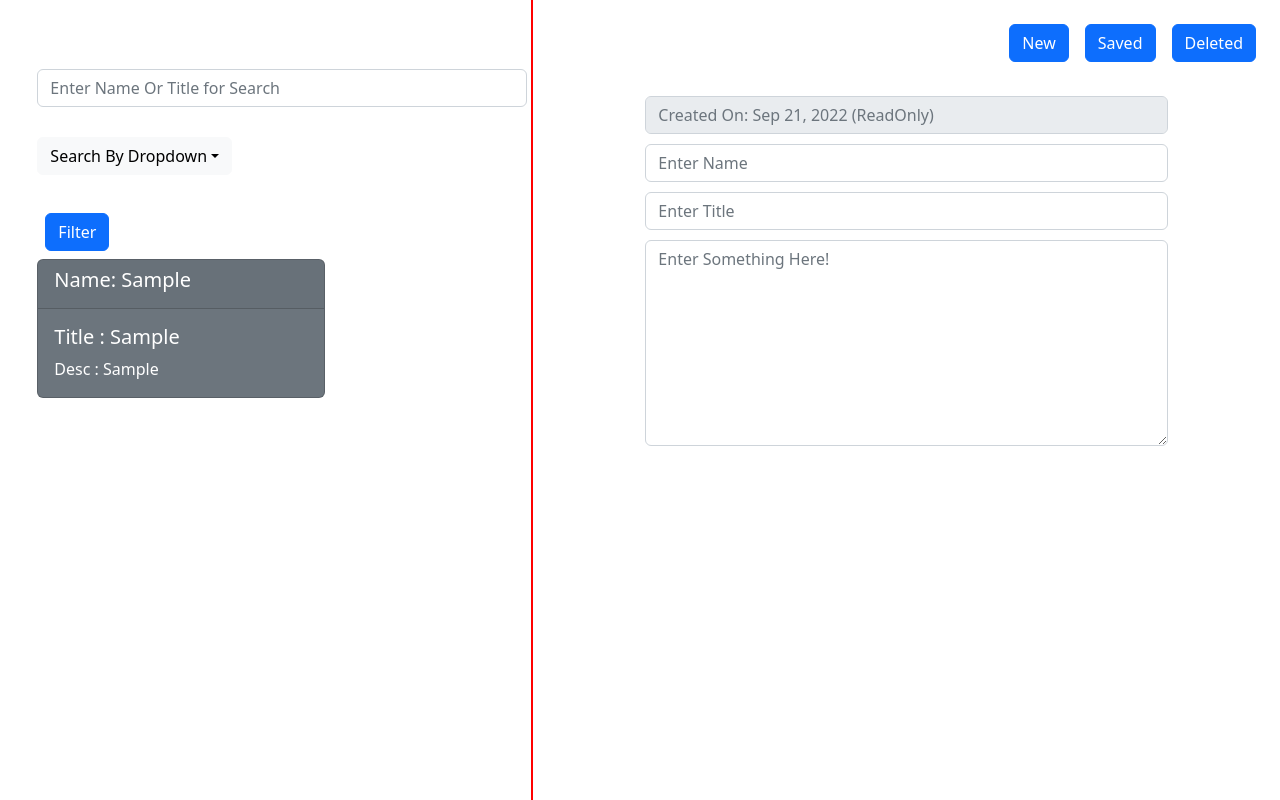
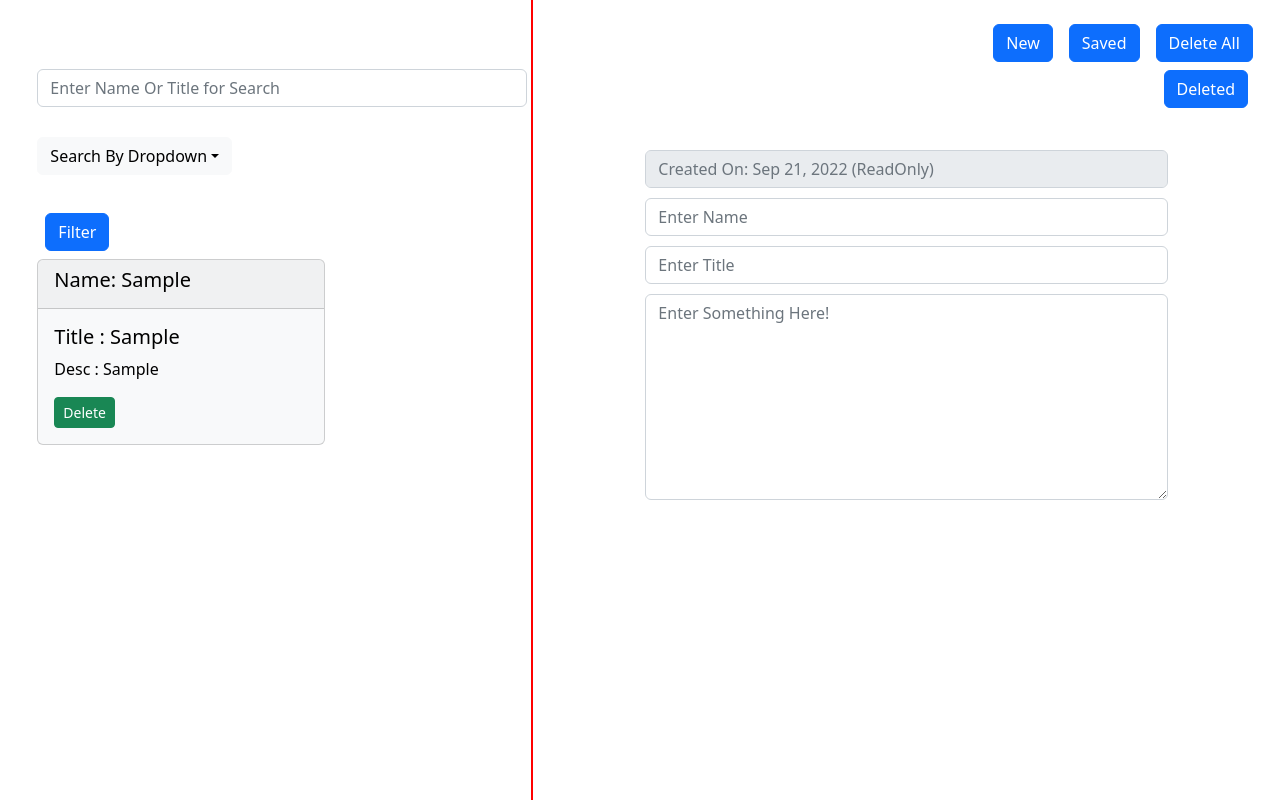
Before and after one commit to deepak5282786/React-Assignment, a React (Create React App) app: page / in a window 1280 px wide. Both pictures are taken after typing "Sample", "Sample", "Sample" into the empty fields and a click on the button "Saved". Built offline with nearby package versions, Linux system fonts and the light colour scheme.

Commit message:
Added Button Delete Features and improving code readability

```diff
--- a/src/Components/AsideContent.js
+++ b/src/Components/AsideContent.js
@@ -1,9 +1,9 @@
 import React from "react";
 import "../App.css";
 import { Button } from "./Button";
-import { useSelector } from "react-redux";
+import CardListings from "./CardListings";
+
 export const AsideContent = () => {
-  const list = useSelector((state) => state.reducerNew.list);
   return (
     <>
       {/* /////--------Card Filtering Component---------///////////////////// */}
@@ -46,28 +46,7 @@ export const AsideContent = () => {
         </div>
         <Button btnName="Filter" />
         {/* ///--------Card Component--------////// */}
-        {list.map((elem) => {
-          console.log(elem);
-          return (
-            <div
-              className="card text-white bg-secondary mb-3"
-              style={{
-                maxWidth: "18rem",
-              }}
-              key={new Date().getTime().toString()}
-            >
-              <>
-                <div className="card-header">
-                  <h5>Name: {elem.data.name}</h5>
-                </div>
-                <div className="card-body">
-                  <h5 className="card-title">Title : {elem.data.title}</h5>
-                  <p className="card-text">Desc : {elem.data.describe}</p>
-                </div>
-              </>
-            </div>
-          );
-        })}
+        <CardListings />
       </div>
     </>
   );
--- a/src/Components/Button.js
+++ b/src/Components/Button.js
@@ -1,4 +1,10 @@
 import React from "react";
+/**
+ * this custom button file
+ * @param {buttons propertise} props buttton props
+ * @returns button jsx element
+ * @des
+ */
 export const Button = (props) => {
   return (
     <>
--- /dev/null
+++ b/src/Components/CardListings.js
@@ -0,0 +1,45 @@
+import React from "react";
+import { useSelector, useDispatch } from "react-redux";
+import { deleteNew } from "../actions/index";
+/**
+ * @param
+ * @returns card listing
+ * @desc
+ */
+export default function CardListings() {
+  const list = useSelector((state) => state.reducerNew.list);
+  const dispatch = useDispatch();
+  return (
+    <>
+      {list.map((elem) => {
+        console.log(elem);
+        return (
+          <div
+            className="card text-black bg-light mb-3"
+            style={{
+              maxWidth: "18rem",
+            }}
+            key={new Date().getTime().toString()}
+          >
+            <>
+              <div className="card-header">
+                <h5>Name: {elem.data.name}</h5>
+              </div>
+              <div className="card-body">
+                <h5 className="card-title">Title : {elem.data.title}</h5>
+                <p className="card-text">Desc : {elem.data.describe}</p>
+                <button
+                  type="button"
+                  class="btn btn-success btn-sm"
+                  onClick={() => dispatch(deleteNew(elem.id))}
+                >
+                  Delete
+                </button>
+              </div>
+            </>
+          </div>
+        );
+      })}
+    </>
+  );
+}
--- a/src/Components/MainContent.js
+++ b/src/Components/MainContent.js
@@ -3,7 +3,7 @@ import { useDispatch } from "react-redux";
 import "../App.css";
 import { day, month, year, monthName } from "./CurrentDate";
 import { Button } from "./Button";
-import { addNew, saveNew, deleteNew } from "../actions/index";
+import { addNew, saveNew, deleteNew, deleteAll } from "../actions/index";
 import { CommonStrings } from "./actionTypes";
 
 export const MainContent = () => {
@@ -11,6 +11,9 @@ export const MainContent = () => {
   const [inputTitle, setInputTitle] = useState("");
   const [inputDesc, setInputDesc] = useState("");
   const dispatch = useDispatch();
+  /**
+   * decs: this function creates new cards on listings
+   */
   const createNewTile = () => {
     const data = {
       name: inputData,
@@ -23,7 +26,34 @@ export const MainContent = () => {
     <>
       <div className="aside2  col-7">
         <div className="d-flex flex-row-reverse m-3">
-          <Button btnName={CommonStrings.delete} />
+          {/* <Button btnName={CommonStrings.delete} /> */}
+          <div className="p-2">
+            <button
+              type="button"
+              className="btn btn-primary "
+              onClick={() =>
+                dispatch(
+                  deleteAll(),
+                  setInputData(""),
+                  setInputTitle(""),
+                  setInputDesc("")
+                )
+              }
+            >
+              Delete All
+            </button>
+            <Button
+              btnName={CommonStrings.delete}
+              clickSave={() =>
+                dispatch(
+                  deleteAll(),
+                  setInputData(""),
+                  setInputTitle(""),
+                  setInputDesc("")
+                )
+              }
+            />
+          </div>
           <Button
             btnName={CommonStrings.save}
             clickSave={() => {
@@ -34,10 +64,7 @@ export const MainContent = () => {
             }}
           />
 
-          <Button
-            btnName={CommonStrings.new}
-            // clickSave={() => dispatch(saveNew(inputTitle), setInputTitle(""))}
-          />
+          <Button btnName={CommonStrings.new} />
         </div>
         <form className="formic">
           <div className="form-group">
--- a/src/actions/index.js
+++ b/src/actions/index.js
@@ -12,8 +12,14 @@ export const saveNew = (data) => {
     },
   };
 };
-export const deleteNew = () => {
+export const deleteNew = (id) => {
   return {
     type: "DELETE_NEW",
+    id,
   };
 };
+export const deleteAll = () => {
+  return {
+    type: "DELETE_ALL",
+  };
+};
--- a/src/reducers/reducerNew.js
+++ b/src/reducers/reducerNew.js
@@ -9,6 +9,17 @@ const reducerNew = (state = initialData, action) => {
         ...state,
         list: [...state.list, { id: id, data: data }],
       };
+    case "DELETE_NEW":
+      const newList = state.list.filter((elem) => elem.id !== action.id);
+      return {
+        ...state,
+        list: newList,
+      };
+    case "DELETE_ALL":
+      return {
+        ...state,
+        list: [],
+      };
 
     default:
       return state;
```
